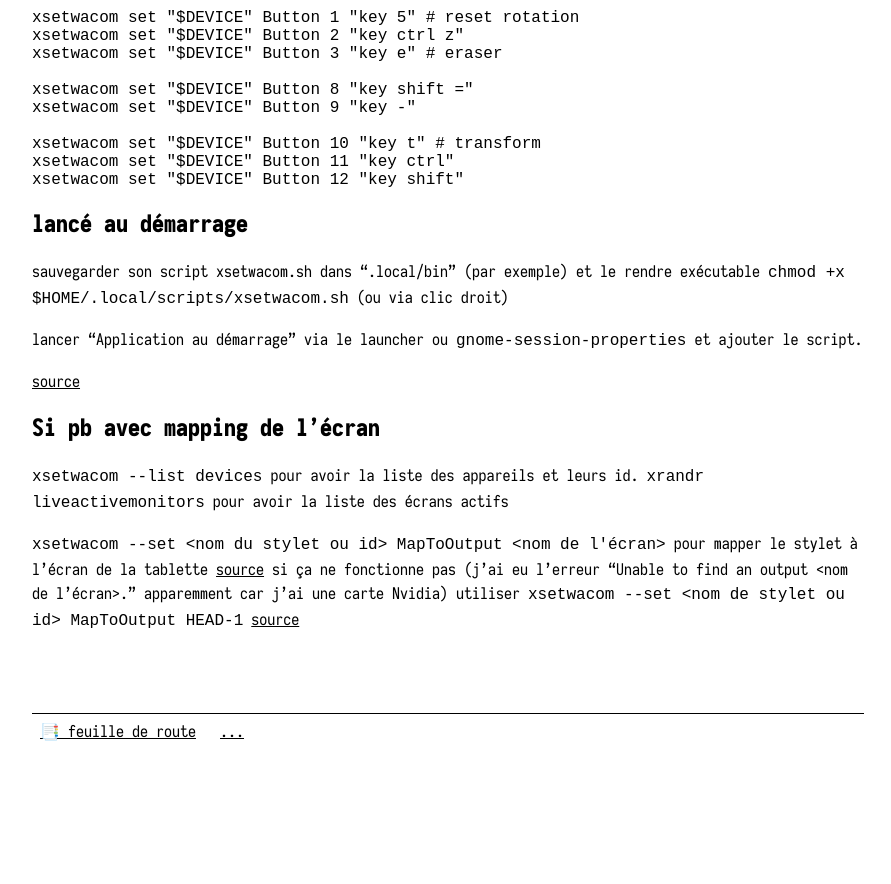
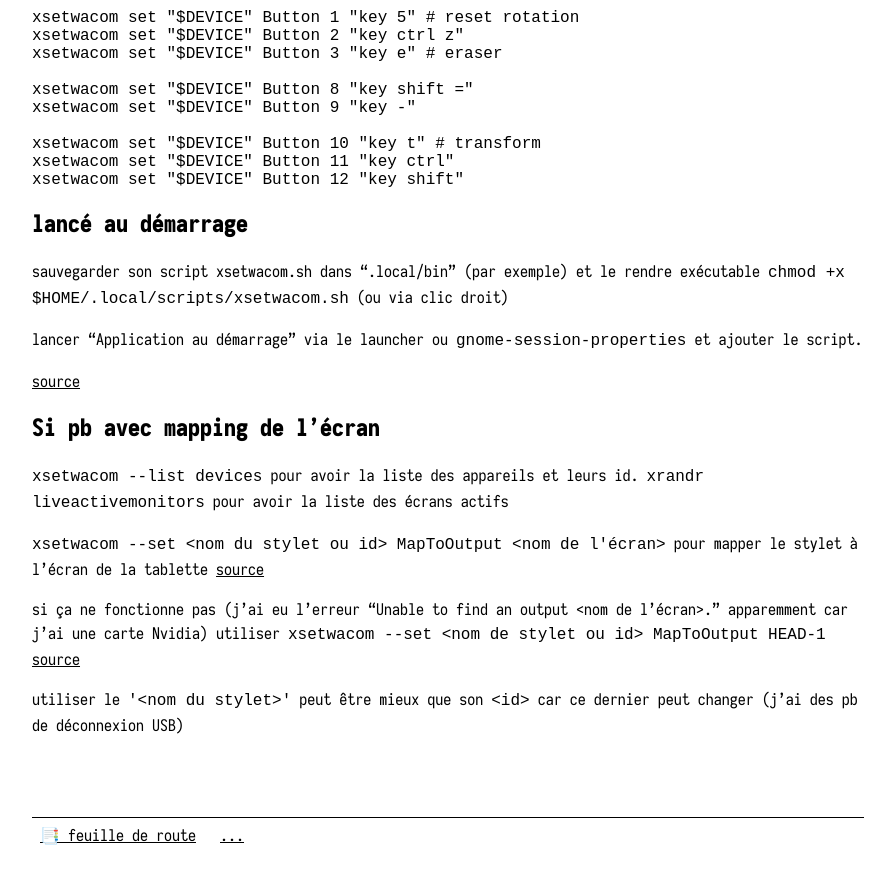
Before and after one commit to darkbeanbbq/mediatelier, a Jekyll site: the page built from guide/hardware/huion-kamvas-13-2020.md, in a window 1280 px wide and 900 px high, scrolled down 1112 px. Shown: the top 884 px of the window, without its empty margins (192-1083 px from the left). Built offline with Jekyll 4.4.1, drawn with Linux system fonts in a browser that asks for light colours; our own code applies the rules of GitHub Pages for plain Markdown files; before the commit the page ends 1908 px from its top, so only the background shows below that.

Commit message:
ajout détail pb mappage

```diff
--- a/guide/hardware/huion-kamvas-13-2020.md
+++ b/guide/hardware/huion-kamvas-13-2020.md
@@ -63,4 +63,7 @@
 `xrandr liveactivemonitors` pour avoir la liste des écrans actifs
 
 `xsetwacom --set <nom du stylet ou id> MapToOutput <nom de l'écran>` pour mapper le stylet à l'écran de la tablette [source](https://askubuntu.com/a/1082433)
+
 si ça ne fonctionne pas (j'ai eu l'erreur "Unable to find an output <nom de l'écran>." apparemment car j'ai une carte Nvidia) utiliser `xsetwacom --set <nom de stylet ou id> MapToOutput HEAD-1` [source](https://doc.ubuntu-fr.org/wacom#dual_screen_ou_mapper_la_tablette_sur_un_seul_ecran)
+
+utiliser le `'<nom du stylet>'` peut être mieux que son `<id>` car ce dernier peut changer (j'ai des pb de déconnexion USB)
```
